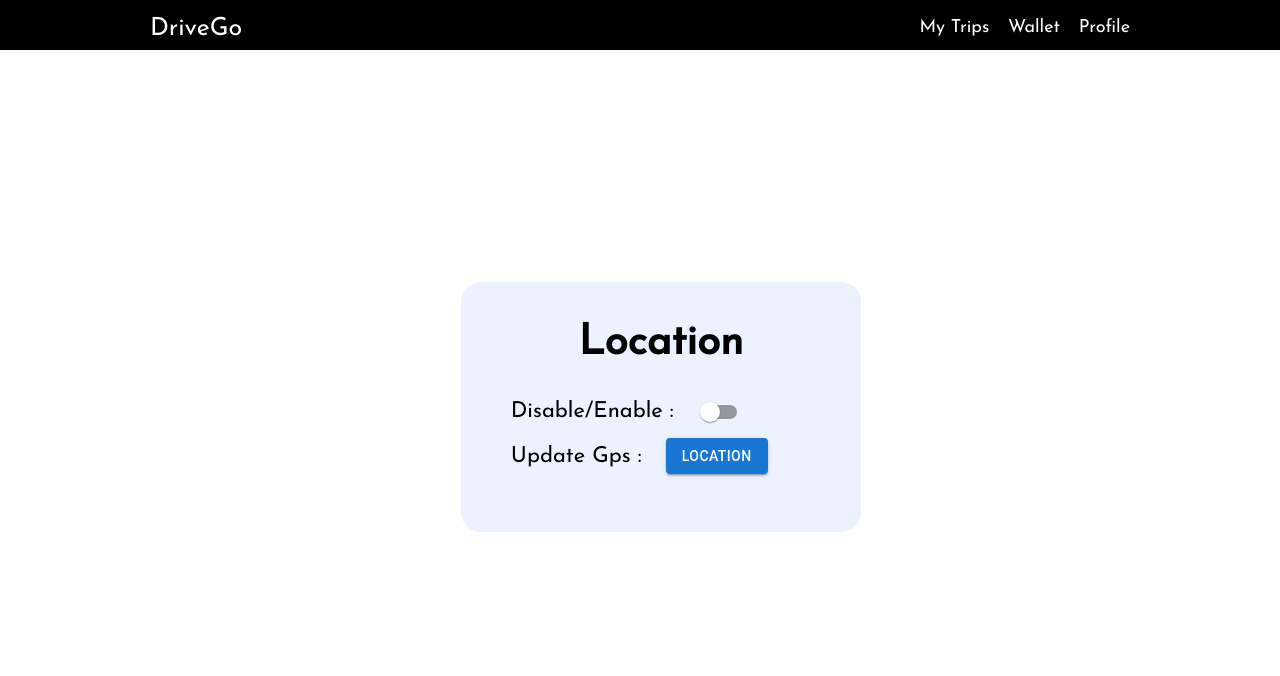
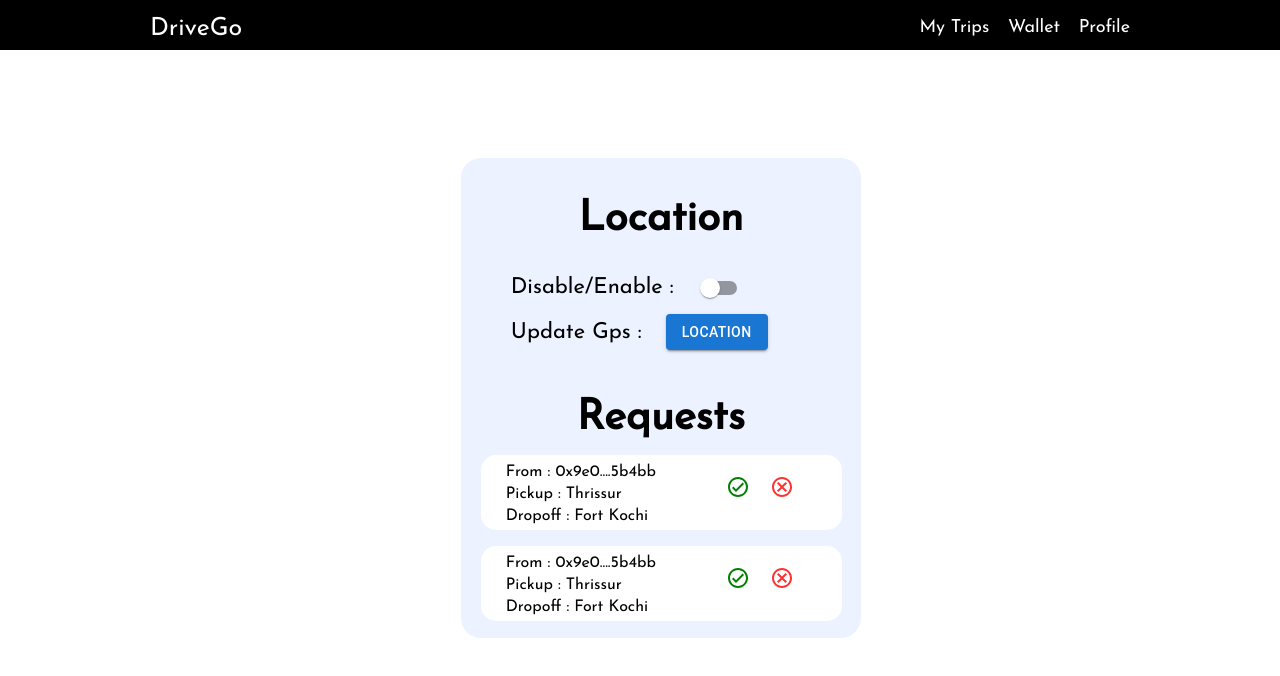
Before and after one commit to karthik-cj/DriveGo-Driver, a Next.js app: page / in a window 1280 px wide. Shown: the top 676 px of the page. Built offline with nearby package versions, Linux system fonts and the light colour scheme; no server answers; sample sign-in values are in the browser's storage; what wagmi would draw is missing.

Commit message:
front page

```diff
--- a/pages/_app.jsx
+++ b/pages/_app.jsx
@@ -1,3 +1,4 @@
+import "../styles/globals.css";
 import {
   createClient,
   configureChains,
@@ -6,7 +7,6 @@ import {
 } from "wagmi";
 import { publicProvider } from "wagmi/providers/public";
 import { SessionProvider } from "next-auth/react";
-import "../styles/globals.css";
 
 const { provider, webSocketProvider } = configureChains(defaultChains, [
   publicProvider(),
--- a/pages/index.jsx
+++ b/pages/index.jsx
@@ -3,6 +3,8 @@ import { getSession } from "next-auth/react";
 import Button from "@mui/material/Button";
 import Switch from "@mui/material/Switch";
 import Head from "next/head";
+import CheckCircleOutlinedIcon from "@mui/icons-material/CheckCircleOutlined";
+import CancelOutlinedIcon from "@mui/icons-material/CancelOutlined";
 
 export async function getServerSideProps(context) {
   const session = await getSession(context);
@@ -22,6 +24,10 @@ export async function getServerSideProps(context) {
 }
 
 function Rider() {
+  let addr = "0x9e003FaBD5221e4d7Bb09B068D73F8F94015b4bb";
+  let pick = "Thrissur";
+  let drop = "Fort Kochi";
+
   return (
     <div>
       <Head>
@@ -38,6 +44,29 @@ function Rider() {
         <Button variant="contained" className="update">
           Location
         </Button>
+        <h1
+          style={{ textAlign: "center", position: "relative", bottom: "100px" }}
+        >
+          Requests
+        </h1>
+        <div className="request" style={{ fontSize: "16px" }}>
+          <p style={{ paddingTop: "9px" }}>
+            From : {addr.slice(0, 5)}....{addr.slice(37)}
+          </p>
+          <p style={{ marginTop: "-10px" }}>Pickup : {pick}</p>
+          <p style={{ marginTop: "-10px" }}>Dropoff : {drop}</p>
+          <CheckCircleOutlinedIcon className="tick" />
+          <CancelOutlinedIcon className="cross" />
+        </div>
+        <div className="request" style={{ fontSize: "16px" }}>
+          <p style={{ paddingTop: "9px" }}>
+            From : {addr.slice(0, 5)}....{addr.slice(37)}
+          </p>
+          <p style={{ marginTop: "-10px" }}>Pickup : {pick}</p>
+          <p style={{ marginTop: "-10px" }}>Dropoff : {drop}</p>
+          <CheckCircleOutlinedIcon className="tick" />
+          <CancelOutlinedIcon className="cross" />
+        </div>
       </section>
     </div>
   );
--- a/styles/globals.css
+++ b/styles/globals.css
@@ -540,13 +540,13 @@
 .location {
   width: 400px;
   background: #ECF2FF;
-  height: 250px;
+  height: 480px;
   border-radius: 20px;
   padding: 50px;
   padding-top: 5px;
   position: relative;
   left: 36vw;
-  top: 29vh;
+  top: 13.5vh;
   font-size: 28px;
   color: #000;
 }
@@ -563,3 +563,35 @@
   bottom: 112px;
   border-radius: 10px;
 }
+
+.request {
+  background: white;
+  height: 75px;
+  padding-left: 25px;
+  padding-right: 25px;
+  border-radius: 15px;
+  width: 361px;
+  position: relative;
+  right: 30px;
+  bottom: 120px;
+}
+
+.tick {
+  cursor: pointer;
+  position: relative;
+  bottom: 65px;
+  left: 220px;
+  width: 35px;
+  height: 35px;
+  color: green;
+}
+
+.cross {
+  cursor: pointer;
+  position: relative;
+  bottom: 65px;
+  left: 240px;
+  width: 35px;
+  height: 35px;
+  color: rgb(255, 50, 50);
+}
```
Also changed, not shown: package.json (+6 -5 lines), 1 other file (tests, documents, lock files or other folders).
